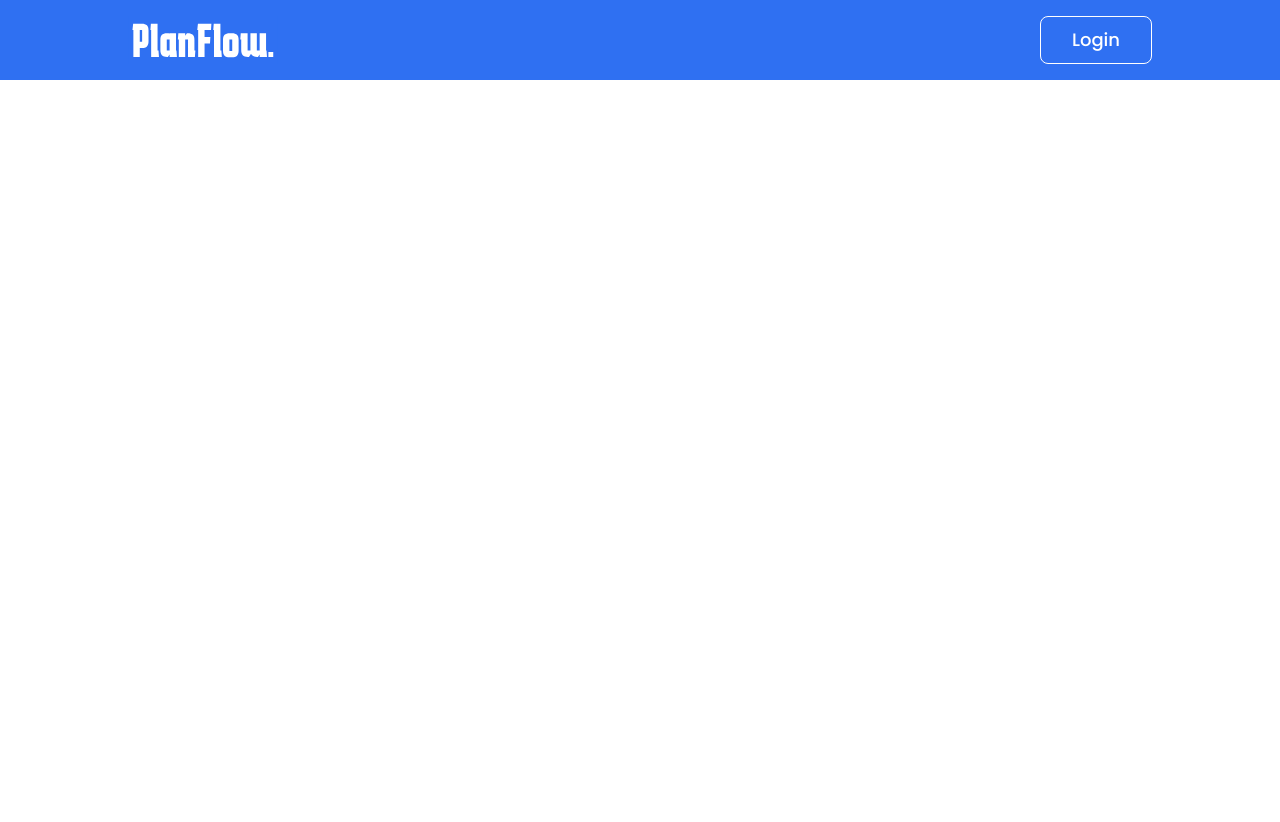
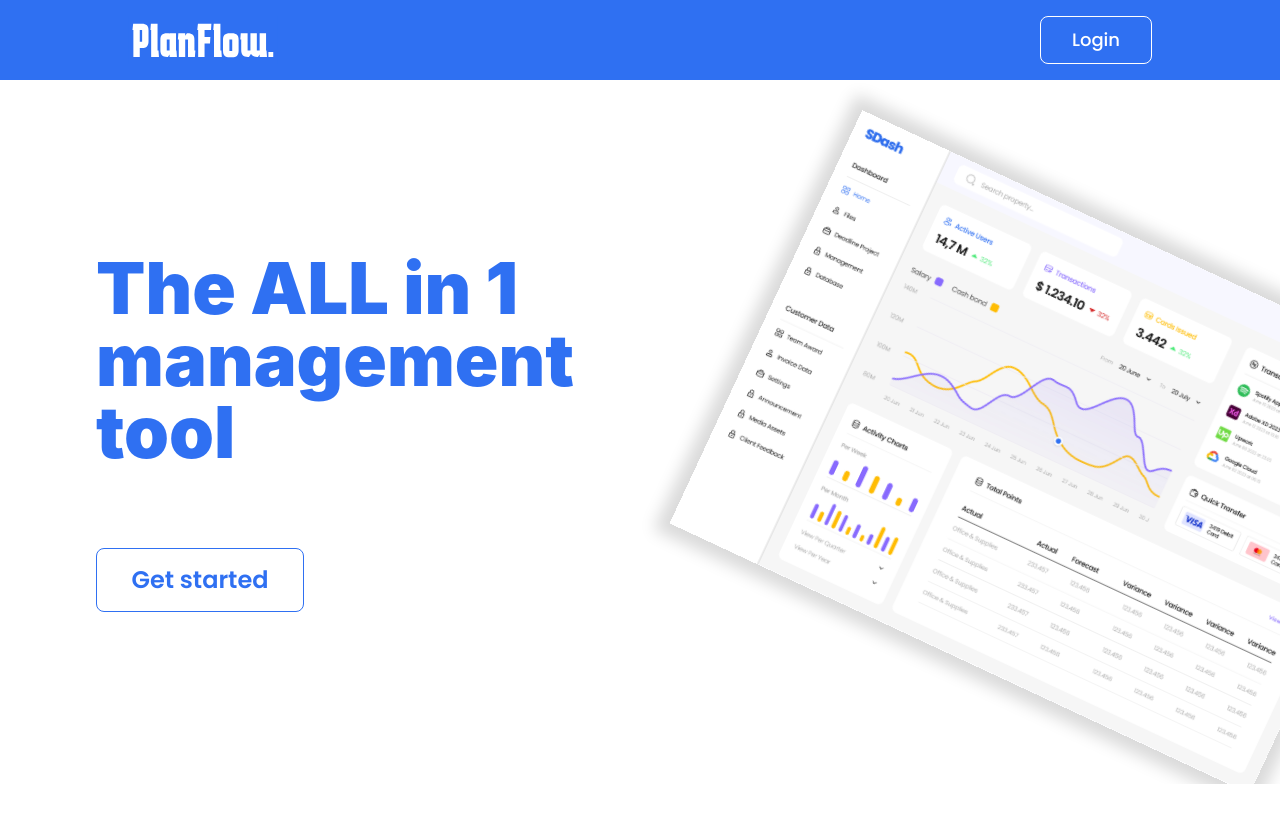
Before and after one commit to GhaniBahri/plan-flow, a React (Create React App) app: page /auth in a window 1280 px wide. Shown: the top 822 px of the page. Before the commit the page ends 800 px from the top, so only its background shows below. Built offline with nearby package versions, Linux system fonts and the light colour scheme; a web font is replaced by a local one.

Commit message:
create hero section

```diff
--- a/package.json
+++ b/package.json
@@ -6,6 +6,7 @@
     "cra-template": "1.2.0",
     "react": "^19.0.0",
     "react-dom": "^19.0.0",
+    "react-router": "^7.1.1",
     "react-scripts": "5.0.1",
     "web-vitals": "^4.2.4"
   },
--- a/src/App.js
+++ b/src/App.js
@@ -1,14 +1,15 @@
+import Hero from './components/Hero';
 import Navbar from './components/Navbar';
 import logo from './logo.svg';
 // import './App.css';
 
 function App() {
   return (
-    <main className="bg-green-500">
-      <header className="App-header bg-red-400">
-
-      <Navbar/>
+    <main className="h-full">
+      <header className="App-header">
+        <Navbar/>
       </header>
+      <Hero/>
     </main>
   );
 }
--- a/src/components/Hero.jsx
+++ b/src/components/Hero.jsx
@@ -0,0 +1,18 @@
+import React from 'react'
+import hero from '../assets/images/hero.svg'
+
+function Hero() {
+  return (
+    <section className='flex flex-col-reverse overflow-hidden w-full lg:flex-row bg-white h-full pb-24 ' >
+        <div className='w-full lg:w-1/2 flex flex-col justify-center items-start gap-20 px-24'>
+            <h1 className='text-brandiesBlue font-black lg:text-7xl text-4xl w-full'>The ALL in 1 management tool</h1>
+            <button className='border border-brandiesBlue text-brandiesBlue lg:w-52 w-44 lg:h-16 h-12 rounded-lg text-xl lg:text-2xl text-center font-semibold font-poppins'>Get started</button>
+        </div>
+        <div className='overflow-hidden relative w-1/2'>
+            <img src={hero} alt="" width={100} height={500} className=' rotate-[25deg] object-cover w-full absolute -right-24 top-36 shadow-[0_0_16px_12px_rgba(0,0,0,0.15)]'/>
+        </div>
+    </section>
+  )
+}
+
+export default Hero
--- /dev/null
+++ b/src/components/pages/Auth.jsx
@@ -0,0 +1,9 @@
+import React from 'react'
+
+function Auth() {
+  return (
+    <div>Auth</div>
+  )
+}
+
+export default Auth
--- a/src/index.css
+++ b/src/index.css
@@ -3,6 +3,7 @@
 @tailwind utilities;
 
 body {
+  height: 100vh;
   margin: 0;
   font-family: -apple-system, BlinkMacSystemFont, 'Segoe UI', 'Roboto', 'Oxygen',
     'Ubuntu', 'Cantarell', 'Fira Sans', 'Droid Sans', 'Helvetica Neue',
@@ -10,7 +11,9 @@ body {
   -webkit-font-smoothing: antialiased;
   -moz-osx-font-smoothing: grayscale;
 }
-
+#root{
+  height: 100%;
+}
 code {
   font-family: source-code-pro, Menlo, Monaco, Consolas, 'Courier New',
     monospace;
--- a/src/index.js
+++ b/src/index.js
@@ -3,11 +3,21 @@ import ReactDOM from 'react-dom/client';
 import './index.css';
 import App from './App';
 import reportWebVitals from './reportWebVitals';
+import { BrowserRouter,  Routes, Route } from "react-router";
 
 const root = ReactDOM.createRoot(document.getElementById('root'));
 root.render(
   <React.StrictMode>
-    <App />
+    <BrowserRouter>
+      <Routes>
+        <Route index element={<App/>} />
+        <Route >
+          <Route index />
+          <Route />
+        </Route>
+      </Routes>
+      <App />
+    </BrowserRouter>
   </React.StrictMode>
 );
 
```
Also changed, not shown: src/assets/images/hero.svg (added), 1 other file (tests, documents, lock files or other folders).
